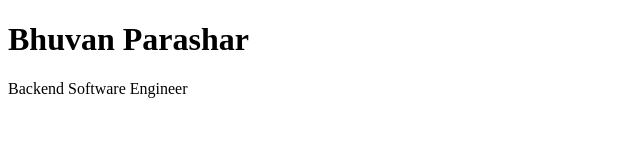
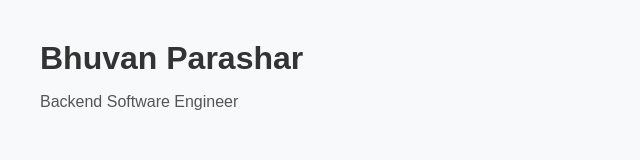
Before and after one commit to bhuvanparashar/bhuvanparashar.github.io, a plain HTML site: page index.html in a window 1280 px wide. Shown: the whole page, without its empty margins (0-640 px from the left). Drawn offline with Linux system fonts and the light colour scheme.

Commit message:
Added basic styling

```diff
--- a/css/style.css
+++ b/css/style.css
@@ -0,0 +1,14 @@
+body {
+    font-family: Arial, sans-serif;
+    margin: 40px;
+    background: #f8f9fa;
+    color: #333;
+}
+
+h1 {
+    margin-bottom: 5px;
+}
+
+p {
+    color: #555;
+}
--- a/index.html
+++ b/index.html
@@ -3,6 +3,8 @@
 <head>
     <meta charset="UTF-8">
     <title>Bhuvan Parashar | Backend Engineer</title>
+    <link rel="stylesheet" href="css/style.css">
+
 </head>
 
 <body>
```
